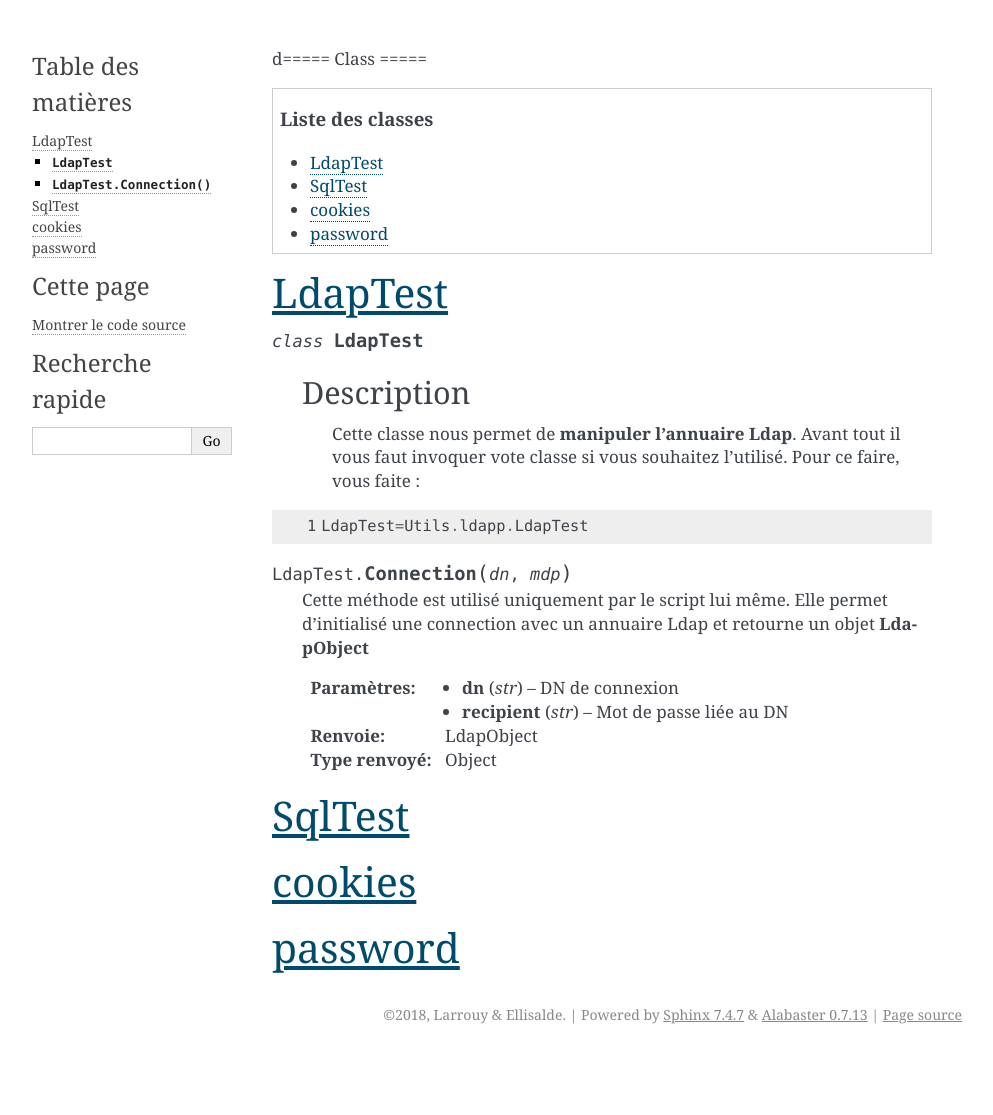
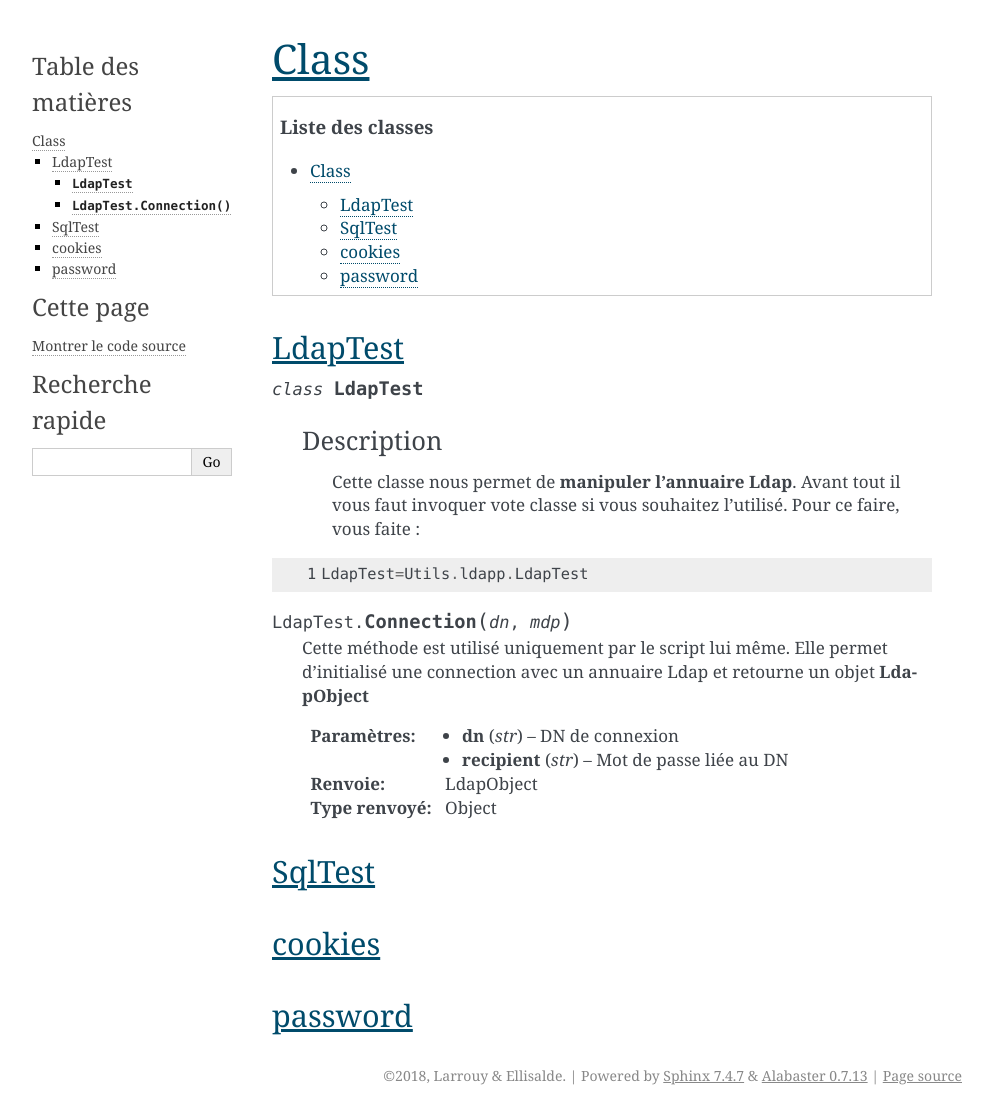
Before and after one commit to soldatroket/ProjetHacking, a Sphinx documentation site: the page built from Documentation/classe.rst, in a window 1280 px wide. Shown: the whole page, without its empty margins (148-1141 px from the left). Built offline with Sphinx 7.4.7, drawn with Linux system fonts in a browser that asks for light colours; before the commit the page ends 1054 px from its top, so only the background shows below that.

```diff
--- a/Documentation/classe.rst
+++ b/Documentation/classe.rst
@@ -1,4 +1,4 @@
-d=====
+=====
 Class
 =====
 
```
